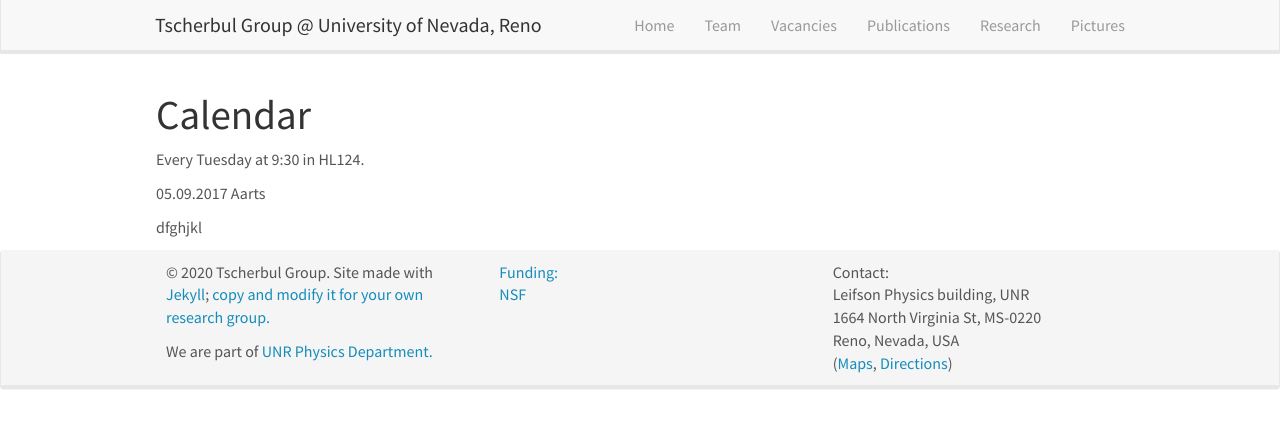
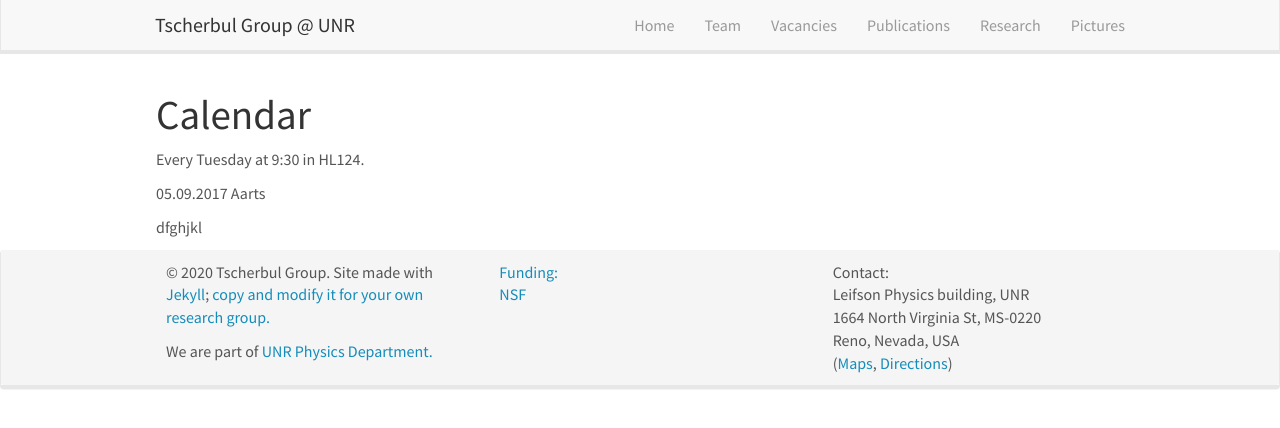
Before and after one commit to tscherbul/tscherbul.github.io, a Jekyll site: the page built from _pages/mini_lecture_series.md, in a window 1280 px wide. Shown: the top 428 px of the page. Built offline with Jekyll 4.4.1, drawn with Linux system fonts in a browser that asks for light colours; nearby versions of some CDN libraries.

Commit message:
Update header.html

```diff
--- a/_includes/header.html
+++ b/_includes/header.html
@@ -8,7 +8,7 @@
 		<span class="icon-bar"></span>
 	  </button>
 
-    <a class="navbar-brand" href="{{ site.url }}{{ site.baseurl }}/">Tscherbul Group @ University of Nevada, Reno </a>
+    <a class="navbar-brand" href="{{ site.url }}{{ site.baseurl }}/">Tscherbul Group @ UNR </a>
 	</div>
 	<div class="collapse navbar-collapse" id="navbar-collapse-1">
 	  <ul class="nav navbar-nav navbar-right">
```
